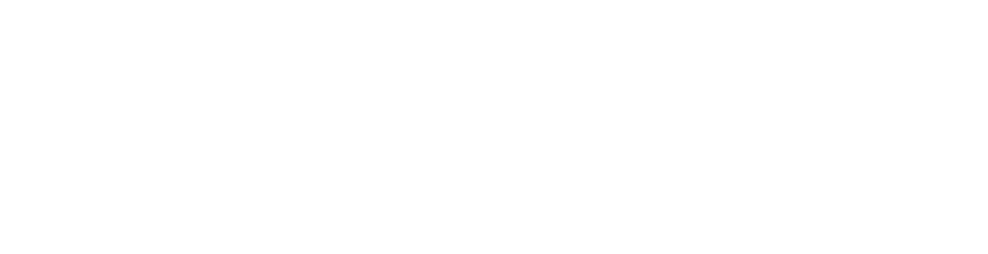
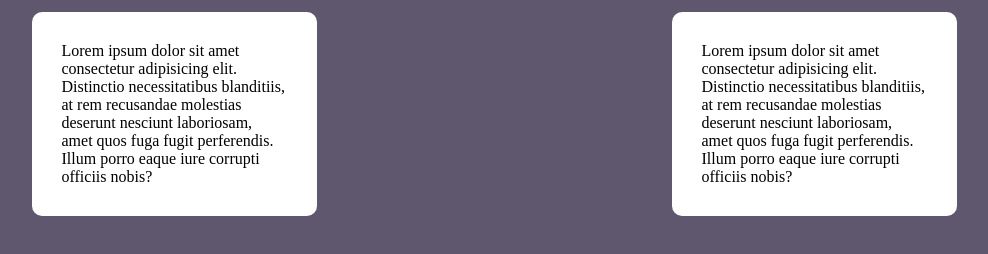
Before and after one commit to AlvesKZ/fork, a plain HTML site: page index.html in a window 1280 px wide. Shown: the whole page, without its empty margins (146-1134 px from the left). Drawn offline with Linux system fonts and the light colour scheme.

Commit message:
Estiliza home

```diff
--- a/css/style.css
+++ b/css/style.css
@@ -0,0 +1,30 @@
+* {
+    padding: 0;
+    margin: 0;
+    text-decoration: none;
+}
+
+body {
+    background-color: rgb(95, 87, 110);
+}
+
+.container {
+    display: flex;
+    max-width: 850;
+    flex-wrap: wrap;
+    margin: auto;
+}
+
+.card {
+    padding: 30px;
+    max-width: 225px;
+    background-color: #fff;
+    padding: 8;
+    margin: 12px auto;
+    border-radius: 10px;
+}
+
+.card > p {
+    display: block;
+    width: 120;
+}
--- a/index.html
+++ b/index.html
@@ -3,9 +3,17 @@
 <head>
     <meta charset="UTF-8">
     <meta name="viewport" content="width=device-width, initial-scale=1.0">
+    <link rel="stylesheet" href="css/style.css">
     <title>Dragon Ball</title>
 </head>
 <body>
-
+    <div class="container">
+        <div class="card">
+            <p>Lorem ipsum dolor sit amet consectetur adipisicing elit. Distinctio necessitatibus blanditiis, at rem recusandae molestias deserunt nesciunt laboriosam, amet quos fuga fugit perferendis. Illum porro eaque iure corrupti officiis nobis?</p>
+        </div>
+        <div class="card">
+            <p>Lorem ipsum dolor sit amet consectetur adipisicing elit. Distinctio necessitatibus blanditiis, at rem recusandae molestias deserunt nesciunt laboriosam, amet quos fuga fugit perferendis. Illum porro eaque iure corrupti officiis nobis?</p>
+        </div>
+    </div>
 </body>
 </html>
```
